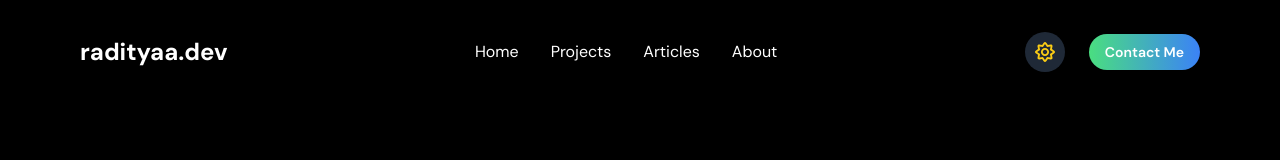
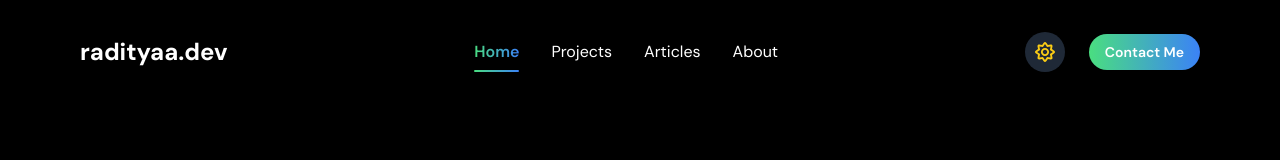
Before and after one commit to RadityaFiqa/portofolio, a Next.js app: page / in a window 1280 px wide. Shown: the top 160 px of the page. Built offline with nearby package versions, Linux system fonts and the light colour scheme.

Commit message:
Navbar enhancement

```diff
--- a/components/NavBar.tsx
+++ b/components/NavBar.tsx
@@ -2,14 +2,28 @@
 
 import { useTheme } from "next-themes";
 import Link from "next/link";
+import { usePathname } from "next/navigation";
 import React, { useState, useEffect } from "react";
 import { FaBars, FaRegMoon, FaRegSun } from "react-icons/fa";
 import { FaXmark } from "react-icons/fa6";
+
+const navItems = [
+  { href: "/", label: "Home" },
+  { href: "/projects", label: "Projects" },
+  { href: "/articles", label: "Articles" },
+  { href: "/about", label: "About" },
+];
 
 export default function NavBar() {
   const [isOpen, setIsOpen] = useState<boolean>(false);
   const [mounted, setMounted] = useState(false);
   const { resolvedTheme, setTheme } = useTheme();
+  const pathname = usePathname();
+
+  const isActive = (href: string) => {
+    if (href === "/") return pathname === "/";
+    return pathname.startsWith(href);
+  };
 
   useEffect(() => {
     setMounted(true);
@@ -27,10 +41,22 @@ export default function NavBar() {
       </Link>
 
       <div className="hidden md:flex space-x-8 items-center">
-        <Link href="/">Home</Link>
-        <Link href="/projects">Projects</Link>
-        <Link href="/articles">Articles</Link>
-        <Link href="/about">About</Link>
+        {navItems.map((item) => (
+          <Link
+            key={item.href}
+            href={item.href}
+            className={`relative py-1 transition-all duration-300 ${
+              isActive(item.href)
+                ? "text-transparent bg-clip-text bg-gradient-to-r from-green-400 to-blue-500 font-semibold"
+                : "hover:text-green-400"
+            }`}
+          >
+            {item.label}
+            {isActive(item.href) && (
+              <span className="absolute -bottom-1 left-0 w-full h-0.5 bg-gradient-to-r from-green-400 to-blue-500 rounded-full" />
+            )}
+          </Link>
+        ))}
       </div>
 
       <div className="flex gap-4 md:gap-6 items-center">
@@ -74,26 +100,22 @@ export default function NavBar() {
 
           <div className="flex h-full flex-col gap-4">
             <ul className="flex h-full justify-center items-center flex-col gap-8">
-              <li>
-                <Link href="/" className="text-2xl" onClick={() => setIsOpen(false)}>
-                  Home
-                </Link>
-              </li>
-              <li>
-                <Link href="/projects" className="text-2xl" onClick={() => setIsOpen(false)}>
-                  Projects
-                </Link>
-              </li>
-              <li>
-                <Link href="/articles" className="text-2xl" onClick={() => setIsOpen(false)}>
-                  Articles
-                </Link>
-              </li>
-              <li>
-                <Link href="/about" className="text-2xl" onClick={() => setIsOpen(false)}>
-                  About
-                </Link>
-              </li>
+              {navItems.map((item) => (
+                <li key={item.href}>
+                  <Link
+                    href={item.href}
+                    className={`text-2xl transition-all duration-300 ${
+                      isActive(item.href)
+                        ? "text-transparent bg-clip-text bg-gradient-to-r from-green-400 to-blue-500 font-bold"
+                        : "hover:text-green-400"
+                    }`}
+                    onClick={() => setIsOpen(false)}
+                  >
+                    {item.label}
+                    {isActive(item.href) && " •"}
+                  </Link>
+                </li>
+              ))}
             </ul>
           </div>
         </div>
```
